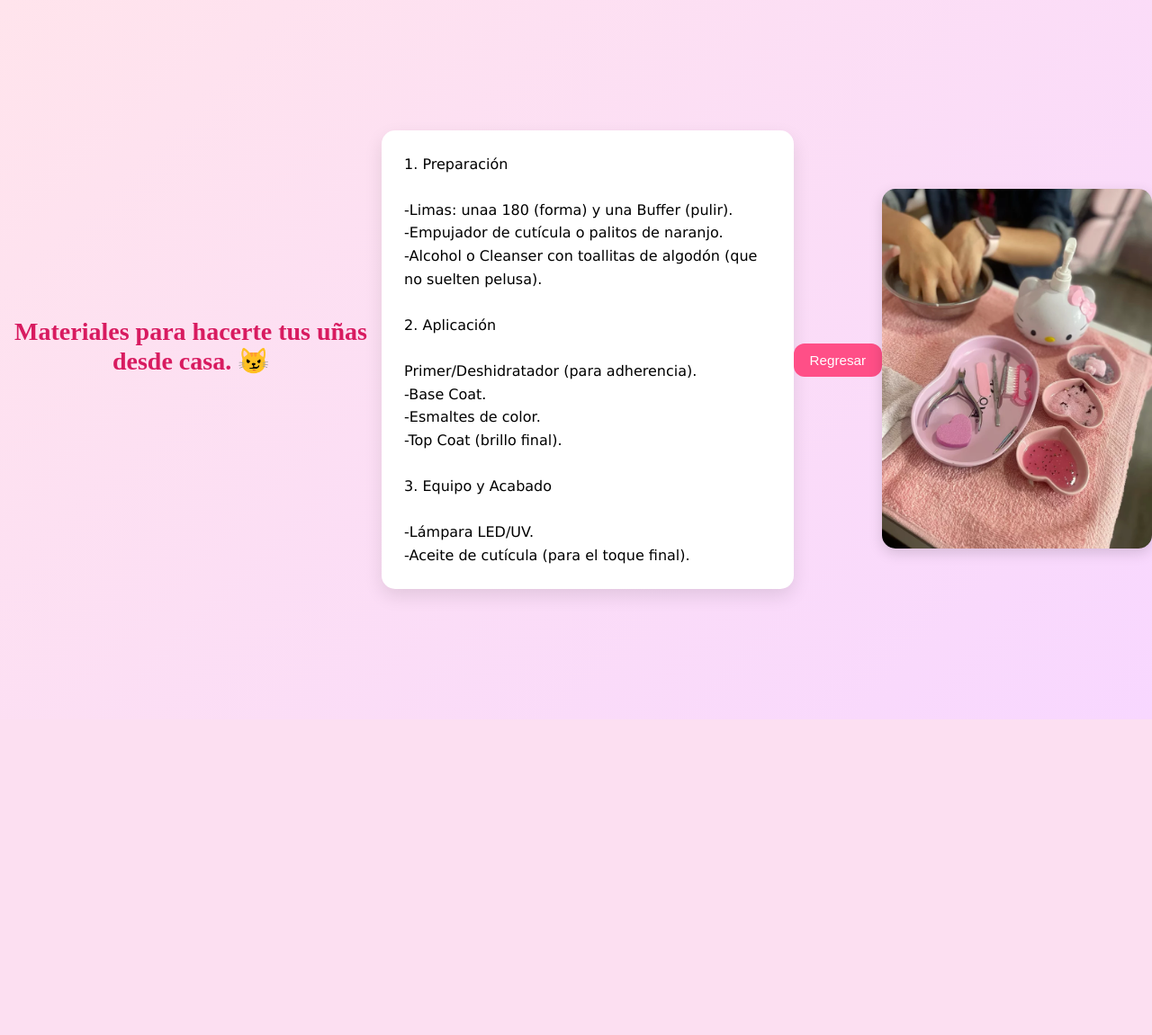
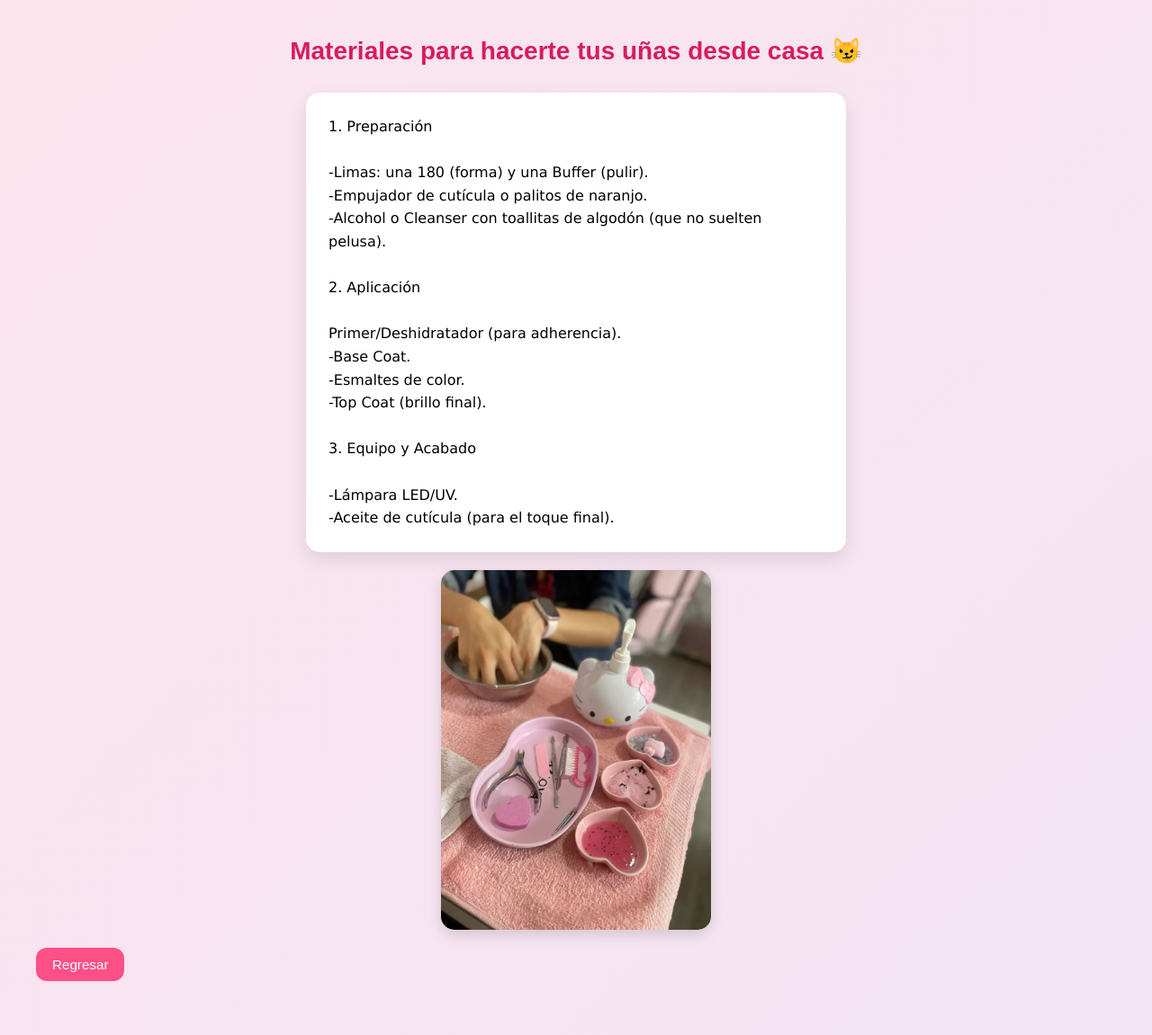
Before and after one commit to ElizabethDGiraldo/trabajo-clase, a Python web app: template templates/materiales.html in a window 1280 px wide. Shown: the whole page at 90% size. Before the commit the page ends 800 px from the top, so only its background shows below. Run offline with Jinja, Linux system fonts and the light colour scheme; the template is opened without the code that fills it, so the values that code supplies are empty.

Commit message:
ultima_act

```diff
--- a/static/css/apartados.css
+++ b/static/css/apartados.css
@@ -5,12 +5,9 @@
 }
 
 body {
-    font-family: "IBM Plex Serif", serif;
-    background: linear-gradient(135deg, #ffe4ec, #f8d7ff);
-    display: flex;
-    justify-content: center;
-    align-items: center;
-    min-height: 100vh;
+    font-family: Arial, sans-serif;
+    background: linear-gradient(135deg, #fce4ec, #f3e5f5);
+    padding: 40px;
 }
 
 h1 {
@@ -47,9 +44,15 @@ img {
     cursor: pointer;
     font-size: 0.95rem;
     transition: 0.3s ease;
+    margin: 20px auto;
+
 }
 
 .button_nav:hover {
     background: #e13c70;
     transform: scale(1.05);
 }
+.final {
+    display: flex;
+    justify-content: center;
+}
--- a/static/css/style.css
+++ b/static/css/style.css
@@ -53,6 +53,7 @@ h2 {
     cursor: pointer;
     font-size: 0.95rem;
     transition: 0.3s ease;
+
 }
 
 .button_nav:hover {
--- a/templates/materiales.html
+++ b/templates/materiales.html
@@ -9,12 +9,12 @@
 
 </head>
 <body>
-    <h1>Materiales para hacerte tus uñas desde casa. 😼
+    <h1>Materiales para hacerte tus uñas desde casa 😼
 </h1>
 
  <p>
     1. Preparación<br><br>
-     -Limas: unaa 180 (forma) y una Buffer (pulir).<br>
+     -Limas: una 180 (forma) y una Buffer (pulir).<br>
 
     -Empujador de cutícula o palitos de naranjo.<br>
 
@@ -34,8 +34,11 @@ Primer/Deshidratador (para adherencia).<br>
 
 -Aceite de cutícula (para el toque final).</p>
 
+
+<div class="final">
+    <img src="../static/imagenes/materiales.webp" alt = "uñas">
+</div>
 <a href="../index.html"> <button class="button_nav">Regresar</button></a>
 
-<img src="../static/imagenes/materiales.webp" alt = "uñas">
 </body>
 </html>
```
Also changed, not shown: index.html (+4 -4 lines), templates/salubridad.html (+4 -4 lines), templates/tecnicas.html (+5 -3 lines).
